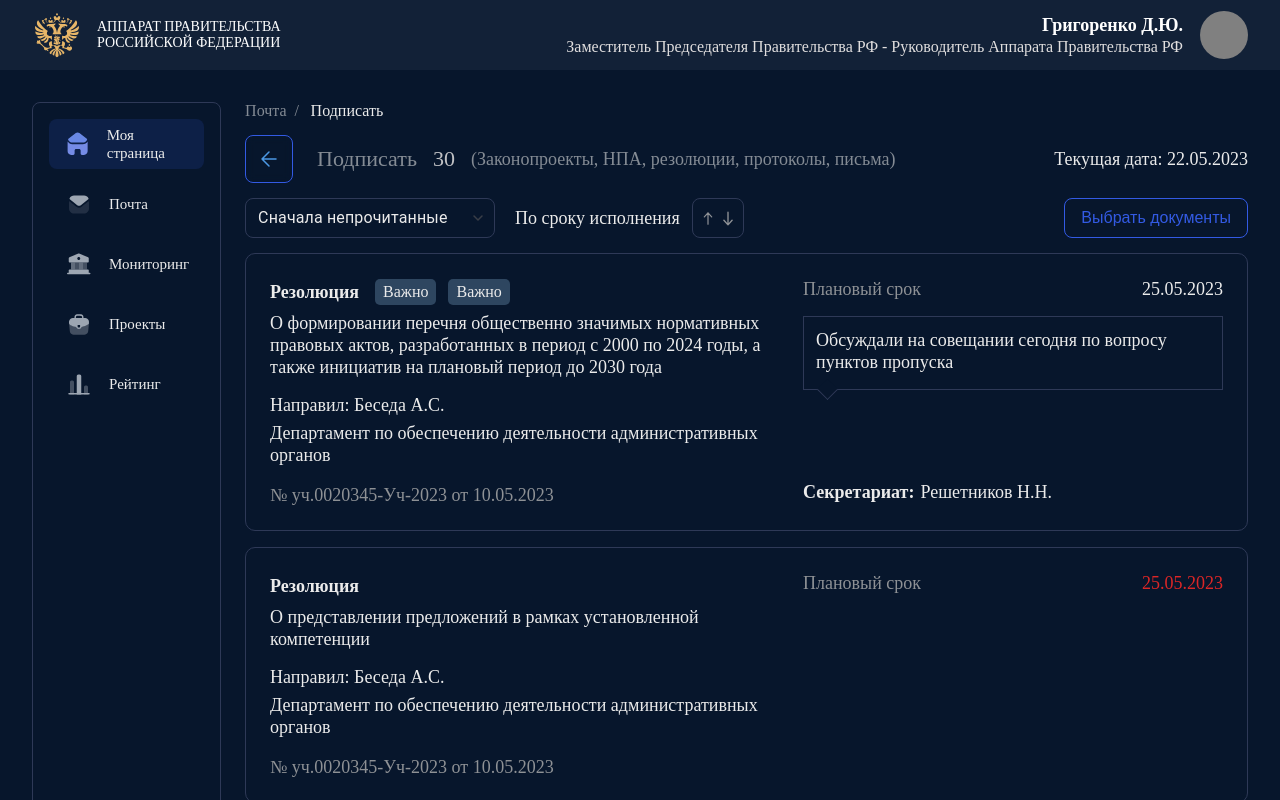
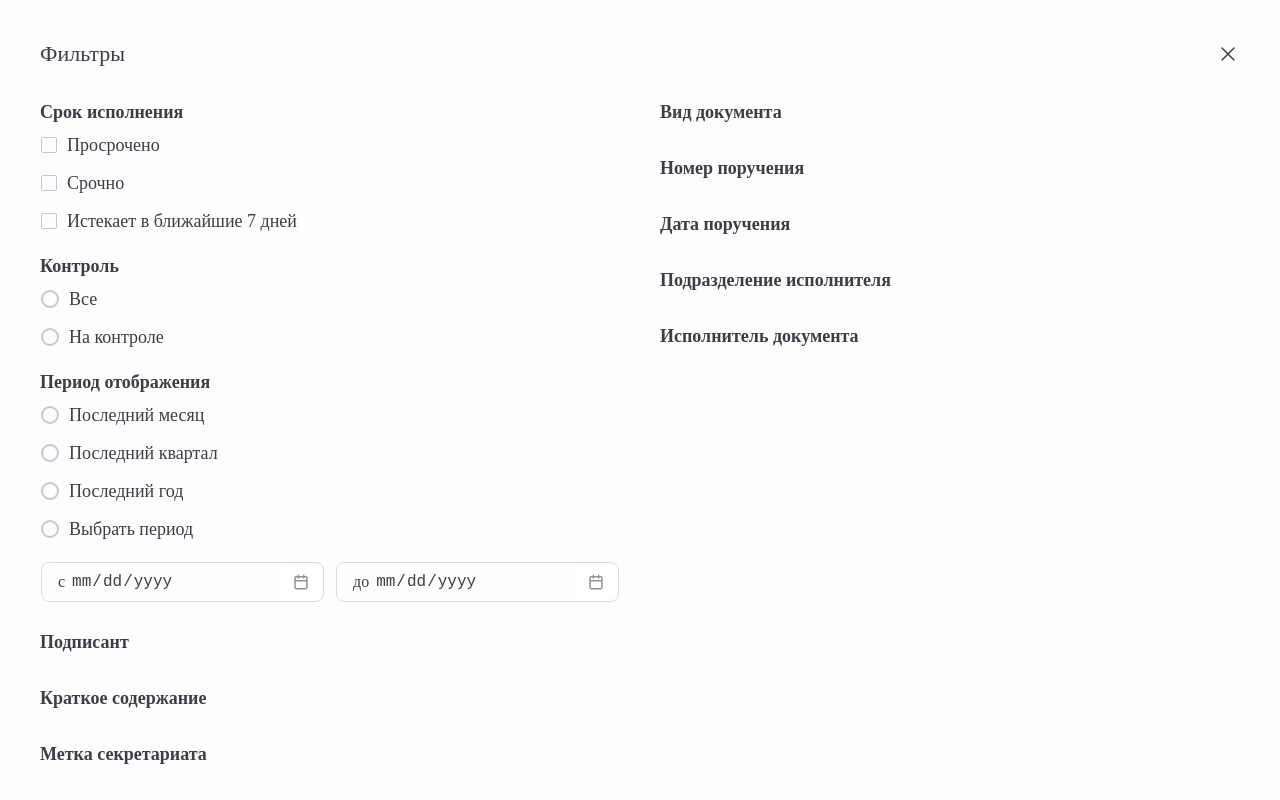
Before and after one commit to Crossoverfix/web-rmr, a React (Create React App) app: page / in a window 1280 px wide. Shown: the top 800 px of the page. Built offline with nearby package versions, Linux system fonts and the light colour scheme; a web font is replaced by a local one.

Commit message:
Revert "06-07"
This reverts commit f7a349bdcddb310042c6302d704b6b950826f357.

```diff
--- a/src/App.js
+++ b/src/App.js
@@ -72,7 +72,7 @@ function App() {
         <Grid />
     </div>
 </div>
-            {/*<Filter></Filter>*/}
+            <Filter></Filter>
         </div>
 )
     ;
--- a/src/Search.scss
+++ b/src/Search.scss
@@ -22,7 +22,6 @@
         justify-content: flex-start;
         flex-wrap: nowrap;
         border: 1px solid var(--main-border-color);
-        background-color: var(--search-input-bg-color);
         padding-left: 64px;
         &:before{
           content: "";
--- a/src/assets/style/_var.scss
+++ b/src/assets/style/_var.scss
@@ -1,46 +1,44 @@
 :root{
-  --main-bg-color: #07162C;
-  --main-border-color: #2E3957;
-  --main-header-bg: #122137;
+  --main-bg-color: #FDFDFD;
+  --main-border-color: #DADCE2;
+  --main-header-bg: #243D57;
   --header-title-color: #FFFFFF;
   --header-sub-title-color: #E0DEDE;
   --title-color: #9DA6B2;
   --logo-color: #DADFE5;
-  --side-bar-bg-color: #07162C;
-  --side-bar-tab-color: rgba(51, 90, 227, 0.15);
-  --side-bar-text-color: #EBEBEB;
-  --side-bar-text-hover-color: #EBEBEB;
+  --side-bar-bg-color: #FDFDFD;
+  --side-bar-tab-color: rgba(76, 152, 227, 0.11);
+  --side-bar-text-color: #393E47;
+  --side-bar-text-hover-color: #393E47;
   --search-btn-text-color: #FFFFFF;
-  --search-btn-color: #335AE3;
-  --search-input-color: #848B94;
-  --search-input-bg-color: transparent;
+  --search-btn-color: #4C98E3;
+  --search-input-color: #393E47;
   --search-input-palceholder-color: #8E9195;
-  --widget-title-color: #EBEBEB;
+  --widget-title-color: #393E47;
   --widget-title-disable-color: #C3CEDF;
-  --widget-sub-title-color: #848B94;
+  --widget-sub-title-color: #8E9195;
   --widget-card-box-shadow: 0px 2px 4px rgba(19, 77, 178, 0.25), 0px 2px 20px rgba(19, 77, 178, 0.15);
-  --widget-card-bg-color: #20344B;
-  --widget-card-small-bg-color: #18273F;
+  --widget-card-bg-color: #E5F3FE;
+  --widget-card-small-bg-color: #F1F2F3;
   --widget-card-disable-bg-color: rgba(76, 152, 227, 0.11);
   --widget-card-counter-color: #8E9CAE;
   --widget-card-counter-text-color: #FFFFFF;
-  --widget-card-other-counter-color: #2E4660;
+  --widget-card-other-counter-color: #AED1EA;
   --widget-card-other-counter-disable-color: #DDE5F2;
-  --widget-card-other-counter-small-color: #22344E;
-  --page-breadcrumb-link-color: #848B94;
-  --page-breadcrumb-text-color: #EBEBEB;
-  --page-back-link: #335AE3;
-  --page-content-link: #335AE3;
+  --widget-card-other-counter-small-color: #E6E7EA;
+  --page-breadcrumb-link-color: #8E9195;
+  --page-breadcrumb-text-color: #393E47;
+  --page-back-link: #4C98E3;
+  --page-content-link: #4C98E3;
   --page-header-count-color: #C0C1C4;
-  --list-card-background: #07162С;
+  --list-card-background: #E5F3FE;
   --list-card-border: #E5F3FE;
   --list-card-focus-background: #E4E6E7;
-  --list-card-tag-bg: #2E4660;
-  --list-text-color: #EBEBEB;
-  --list-text-contrast-color: #6e6e6e;
+  --list-card-tag-bg: #AED1EA;
+  --list-text-color: #393E47;
   --list-btn-submit-text-color: #FFFFFF;
   --list-text-sub-color: #8E9195;
-  --list-comments-bg-color: #07162C;
+  --list-comments-bg-color: #FDFDFD;
   --list-red-color: #DB2626;
   --list-green-color: #60B680;
   --list-checkbox-border: #C4C7D4;
@@ -56,12 +54,12 @@
   --dashboard-cell-border: #4C98E3;
   --dashboard-cell-btn-primary: #4C98E3;
   --dashboard-cell-btn-secondary: #FFFFFF;
-  --filter-text-color: #EBEBEB;
+  --filter-text-color: #393E47;
   --filter-text-contrast: #FFFFFF;
   --filter-text-accent: #4C98E3;
   --filter-accent-color: #4C98E3;
   --filter-check-box-border: #C4C7D4;
-  --filter-check-box-bg: #07162C;
+  --filter-check-box-bg: #FDFDFD;
   --filter-check-box-checked: #4C98E3;
   --filter-select-selected: rgba(128, 202, 255, 0.20);
 }
```
